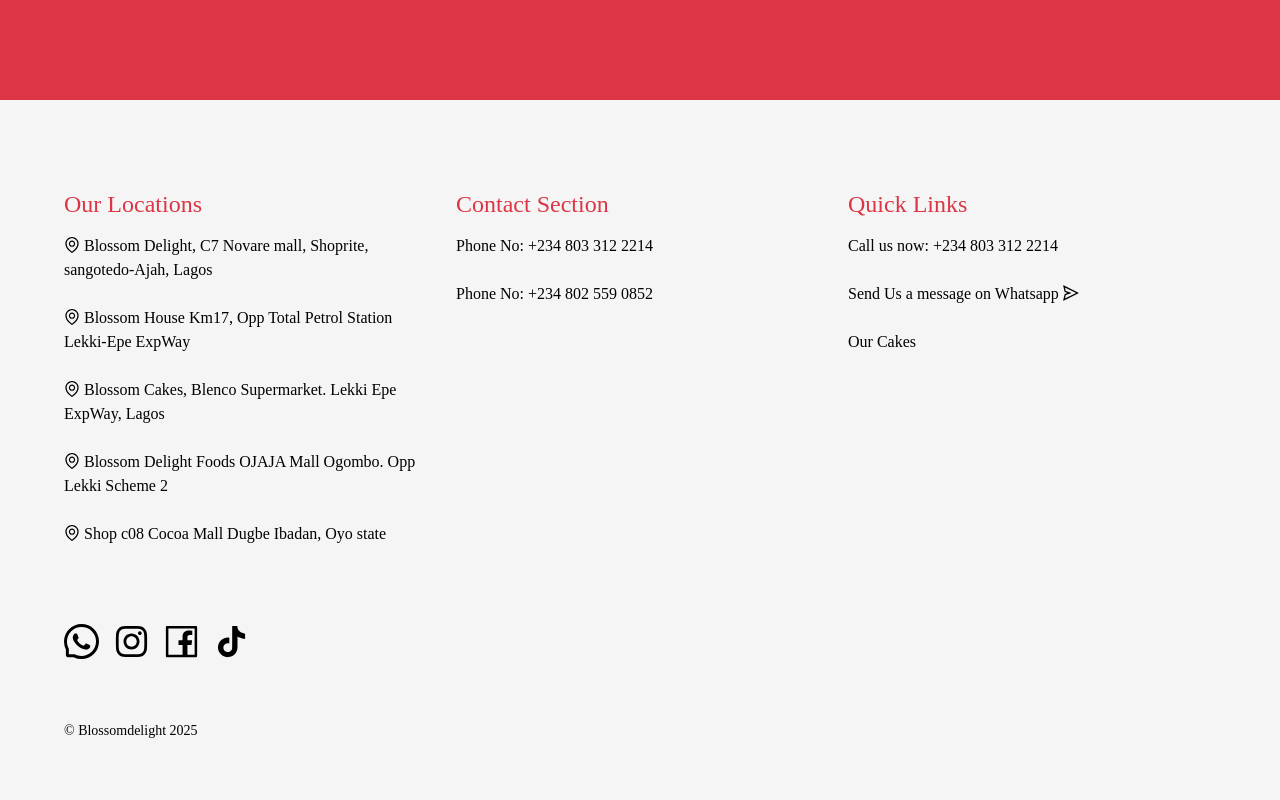
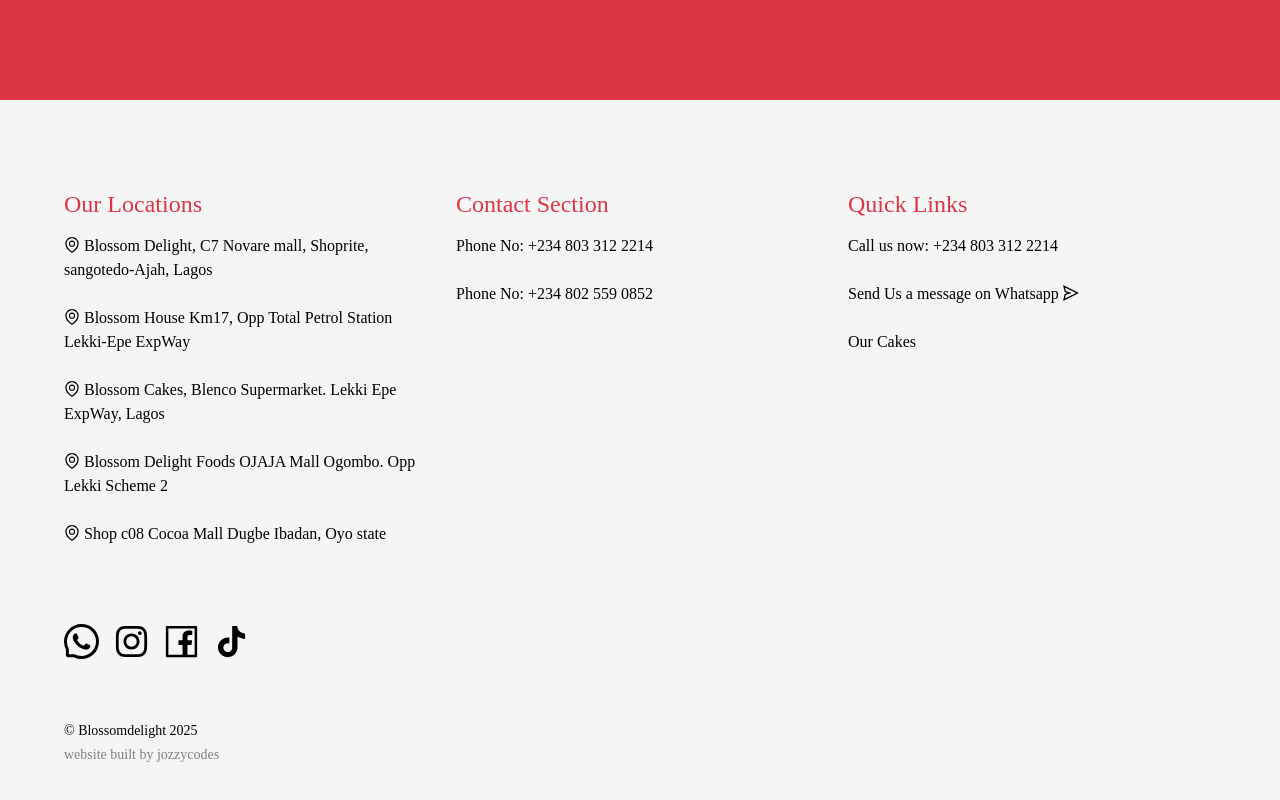
Before and after one commit to jozzydgr8/blossomdelightfood, a React (Create React App) app: page / in a window 1280 px wide. Shown: the part 4145-4945 px from the top of the page. Built offline with nearby package versions, Linux system fonts and the light colour scheme; a web font is replaced by a local one.

Commit message:
hello world

```diff
--- a/src/pages/homePage.tsx/Footer.tsx
+++ b/src/pages/homePage.tsx/Footer.tsx
@@ -42,7 +42,10 @@
                     <a href='https://www.tiktok.com/@blossomdelightrestaurant' target='_blank' rel='noreferrer'><TikTokOutlined/></a>
                 </div>
                 <br/> <br/>
-                <small><a href='https://jozzycodes.com' target='_blank' rel='noreferrer'>© Blossomdelight 2025</a></small>
+                <small>© Blossomdelight {new Date().getFullYear()}</small>
+            <div>
+                <small > <a style={{color:'gray'}} href='https://jozzycodes.com'> website built by jozzycodes</a></small>
+            </div>
             </div>
         </section>
     )
```
